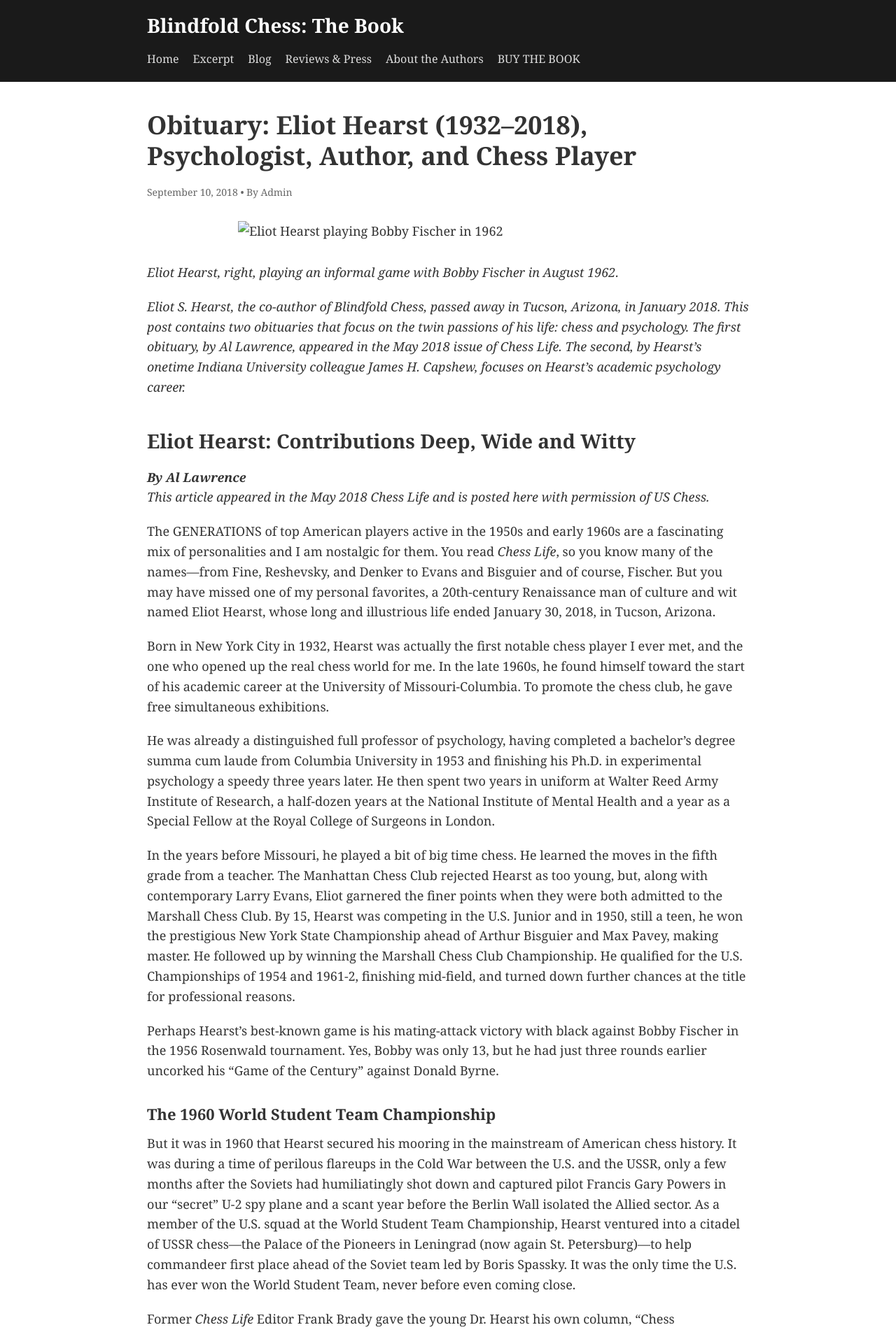
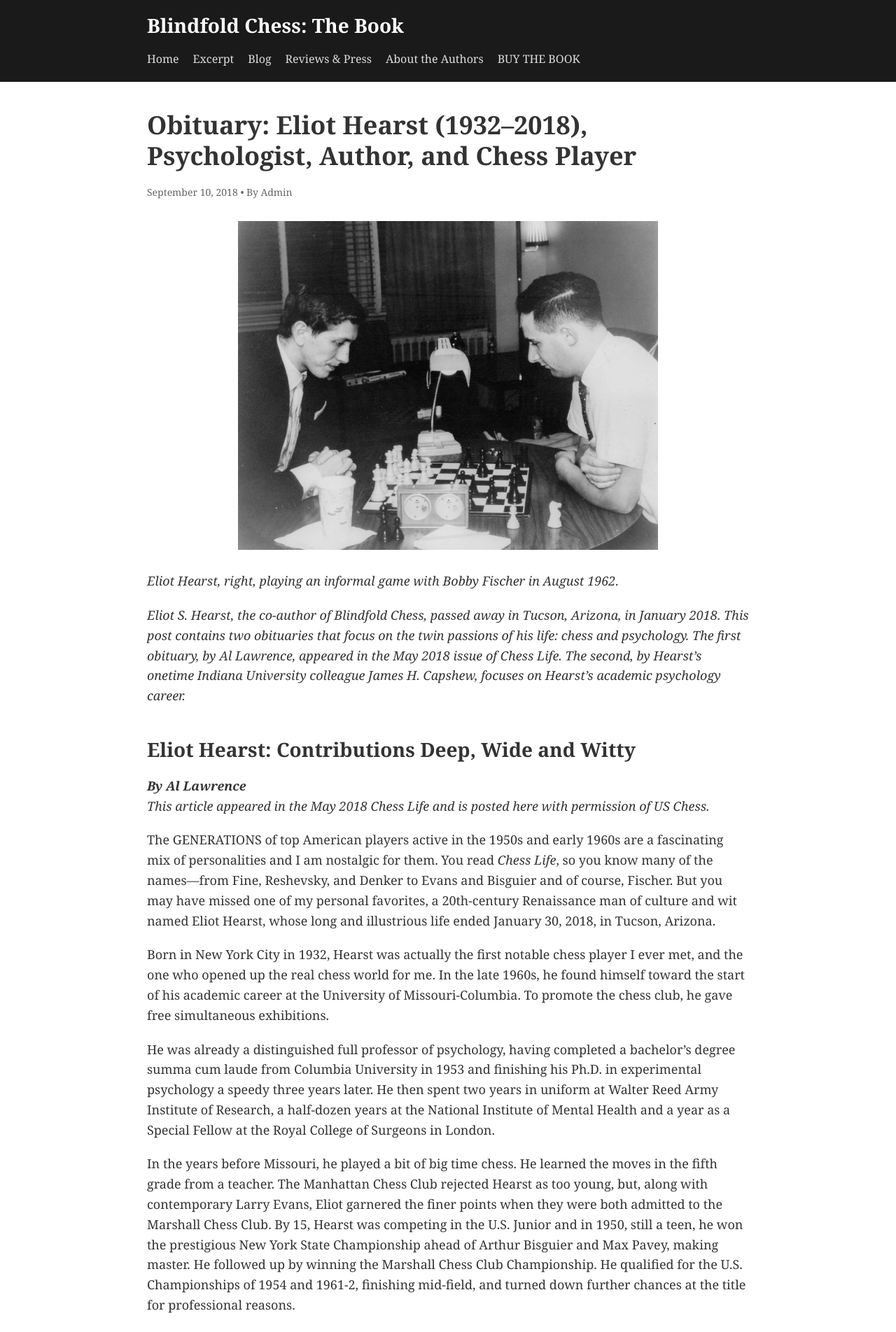
Before and after one commit to panopticist/blindfoldchess, a Jekyll site: the page built from _posts/2018-09-10-obituary-eliot-hearst.md, in a window 1280 px wide. Shown: the top 1904 px of the page at 70% size. Built offline with Jekyll 4.4.1, drawn with Linux system fonts in a browser that asks for light colours.

Commit message:
Update 2018-09-10-obituary-eliot-hearst.md

```diff
--- a/_posts/2018-09-10-obituary-eliot-hearst.md
+++ b/_posts/2018-09-10-obituary-eliot-hearst.md
@@ -5,7 +5,7 @@ date: 2018-09-10
 author: Admin
 excerpt: "Eliot S. Hearst, the co-author of Blindfold Chess, passed away in Tucson, Arizona, in January 2018. This post contains two obituaries that focus on the twin passions of his life: chess and psychology..."
 ---
-![Eliot Hearst playing Bobby Fischer in 1962](../assets/images/eliot-hearst-and-bobby-fischer-1962.jpg)
+![Eliot Hearst playing Bobby Fischer in 1962]({{ '/assets/images/eliot-hearst-and-bobby-fischer-1962.jpg' | relative_url }})
 *Eliot Hearst, right, playing an informal game with Bobby Fischer in August 1962.*
 
 *Eliot S. Hearst, the co-author of Blindfold Chess, passed away in Tucson, Arizona, in January 2018. This post contains two obituaries that focus on the twin passions of his life: chess and psychology. The first obituary, by Al Lawrence, appeared in the May 2018 issue of Chess Life. The second, by Hearst's onetime Indiana University colleague James H. Capshew, focuses on Hearst's academic psychology career.*
```
